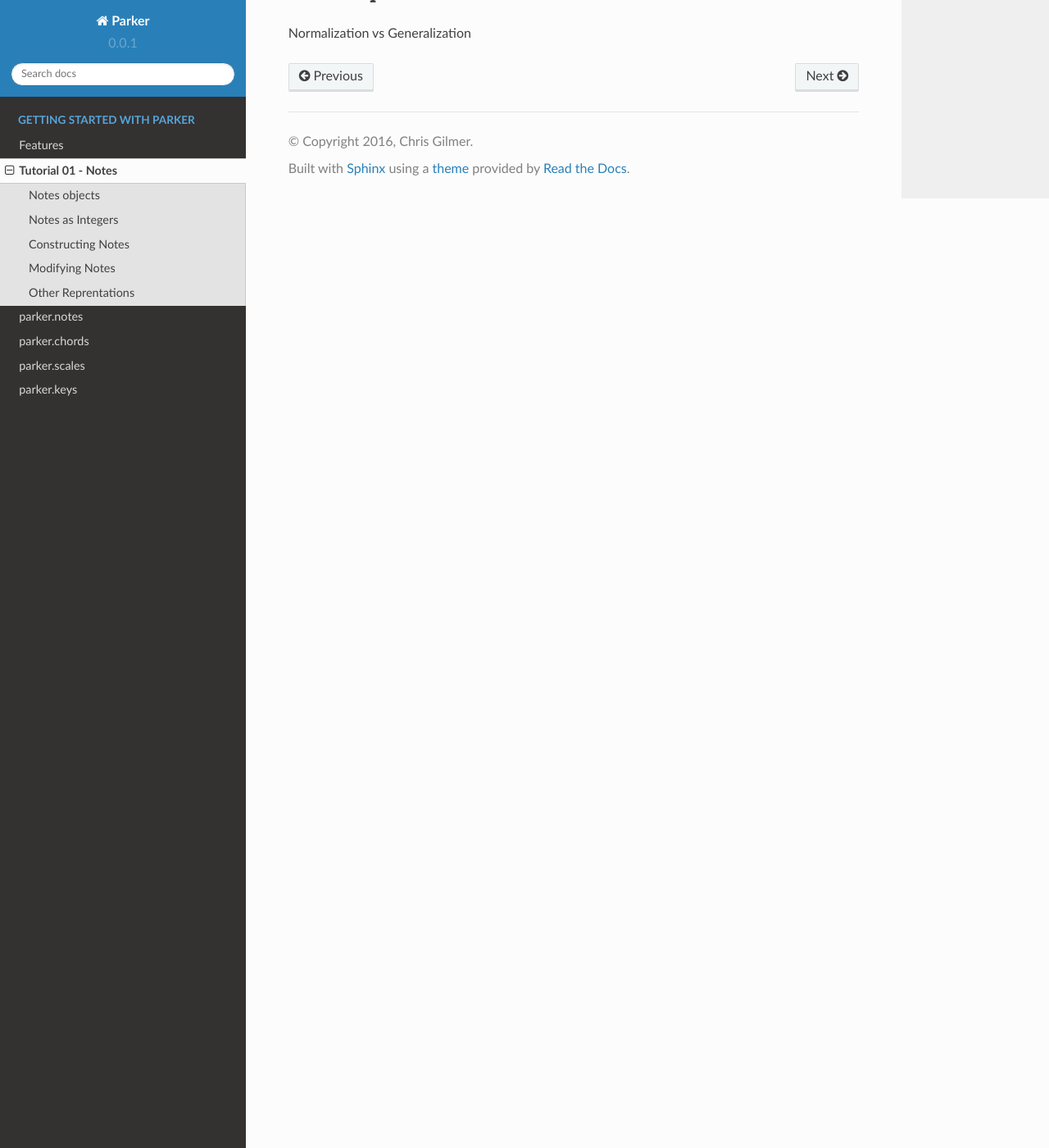
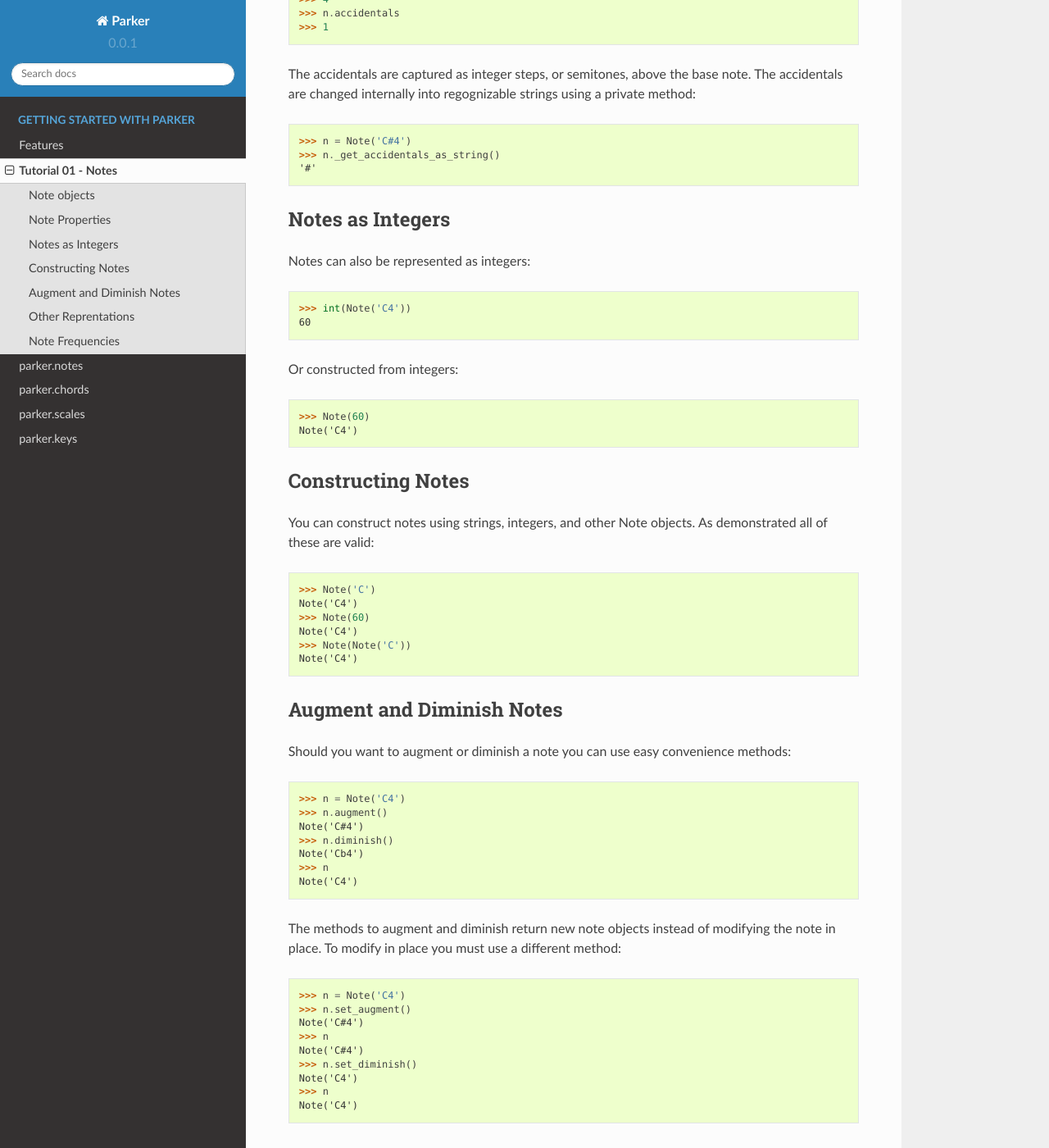
Before and after one commit to chrisgilmerproj/parker, a Sphinx documentation site: the page built from docs/source/tutorial/notes.rst, in a window 1280 px wide and 1400 px high, scrolled down 1394 px. Shown: the whole window at 82% size. Built offline with Sphinx 7.4.7 and the Read the Docs theme 2.0.0, drawn with Linux system fonts in a browser that asks for light colours; formulas are drawn with MathJax 3; some of the changed text lies outside the part shown.

Commit message:
Update documentation on Note objects

```diff
--- a/docs/source/tutorial/notes.rst
+++ b/docs/source/tutorial/notes.rst
@@ -10,13 +11,13 @@ name, octave, and accidentals.  Let's play with notes:
 ----
 
 
-Notes objects
+Note objects
 -------------
 
 A note can be easily constructed from a valid note name.  Let's try a few:
 
 
->>> n = Note('C4')
+>>> n = Note('C')
 >>> print(n)
 C4
 >>> repr(n)
@@ -44,6 +45,43 @@ Note('C####4')
 Note('C4')
 
 
+You can use a convenience method to check if the format of the note is valid
+before constructing a note:
+
+
+>>> from parker.notes import note_is_valid
+>>> note_is_valid('C')
+True
+>>> note_is_valid('c')
+False
+
+
+Note Properties
+---------------
+
+As mentioned previously every Note object is constructed from a name, octave,
+and accidentals.  You can get to these properties directly if desired:
+
+
+>>> n = Note('C#4')
+>>> n.base_name
+>>> 'C'
+>>> n.octave
+>>> 4
+>>> n.accidentals
+>>> 1
+
+
+The accidentals are captured as integer steps, or semitones, above the base
+note.  The accidentals are changed internally into regognizable strings using
+a private method:
+
+
+>>> n = Note('C#4')
+>>> n._get_accidentals_as_string()
+'#'
+
+
 Notes as Integers
 -----------------
 
@@ -54,19 +92,108 @@ Notes can also be represented as integers:
 60
 
 
+Or constructed from integers:
+
+
+>>> Note(60)
+Note('C4')
+
+
 Constructing Notes
 ------------------
 
-You can construct notes using strings, integers, and other Note objects.
+You can construct notes using strings, integers, and other Note objects.  As
+demonstrated all of these are valid:
 
 
-Modifying Notes
----------------
+>>> Note('C')
+Note('C4')
+>>> Note(60)
+Note('C4')
+>>> Note(Note('C'))
+Note('C4')
 
-Augmenting or Diminishing Notes
+
+
+Augment and Diminish Notes
+--------------------------
+
+Should you want to augment or diminish a note you can use easy convenience
+methods:
+
+
+>>> n = Note('C4')
+>>> n.augment()
+Note('C#4')
+>>> n.diminish()
+Note('Cb4')
+>>> n
+Note('C4')
+
+
+The methods to augment and diminish return new note objects instead of
+modifying the note in place.  To modify in place you must use a different
+method:
+
+
+>>> n = Note('C4')
+>>> n.set_augment()
+Note('C#4')
+>>> n
+Note('C#4')
+>>> n.set_diminish()
+Note('C4')
+>>> n
+Note('C4')
 
 
 Other Reprentations
 -------------------
 
-Normalization vs Generalization
+There are different use cases for representing a note.  In some cases the note
+is needed without the octave in the string.  This is called Generalization:
+
+
+>>> n = Note('C####4')
+>>> n.generalize()
+'C####'
+
+
+In other cases what is needed is the note in its most succinct form.  This is
+called Normalization:
+
+
+>>> n = Note('C####4')
+>>> n.normalize()
+'E'
+
+
+Note Frequencies
+----------------
+
+Every note has a frequency.  To access the frequency of a note simply ask:
+
+
+>>> n = Note('C4')
+>>> n.get_frequency()
+261.6255653005985
+
+
+This is a bit cumbersome so it can be managed by setting the desired digits:
+
+
+>>> n = Note('C4')
+>>> n.get_frequency(ndigits=3)
+261.626
+
+
+You can get a note object from a frequency by using a convenience method:
+
+
+>>> from parker.notes import note_from_frequency
+>>> note_from_frequency(261.626)
+Note('C4')
+
+
+This method will only get the closest note but will not tell how far out
+of tune the note is given the frequency.
```
Also changed, not shown: other parts of docs/source/tutorial/notes.rst (+2 -1 lines).
